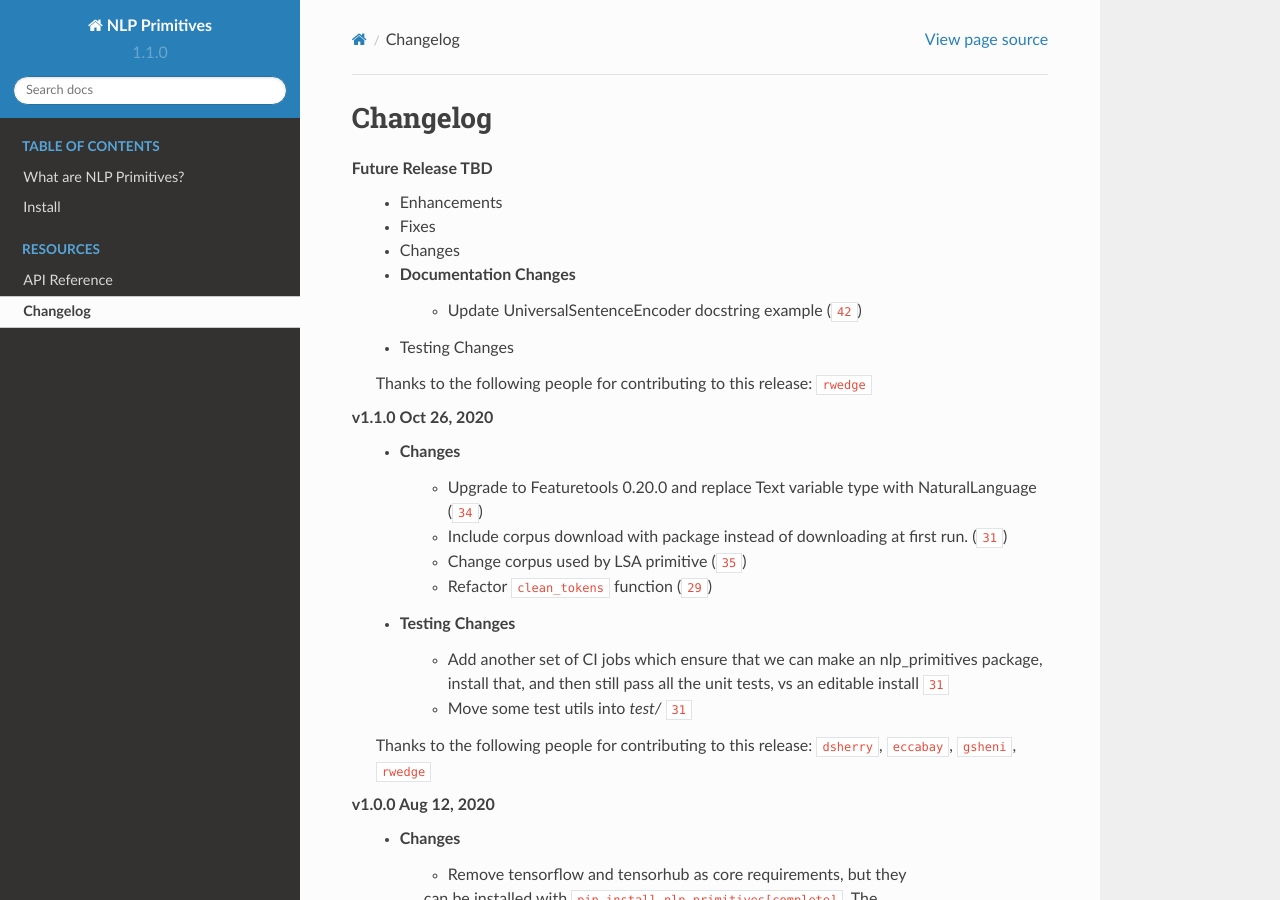
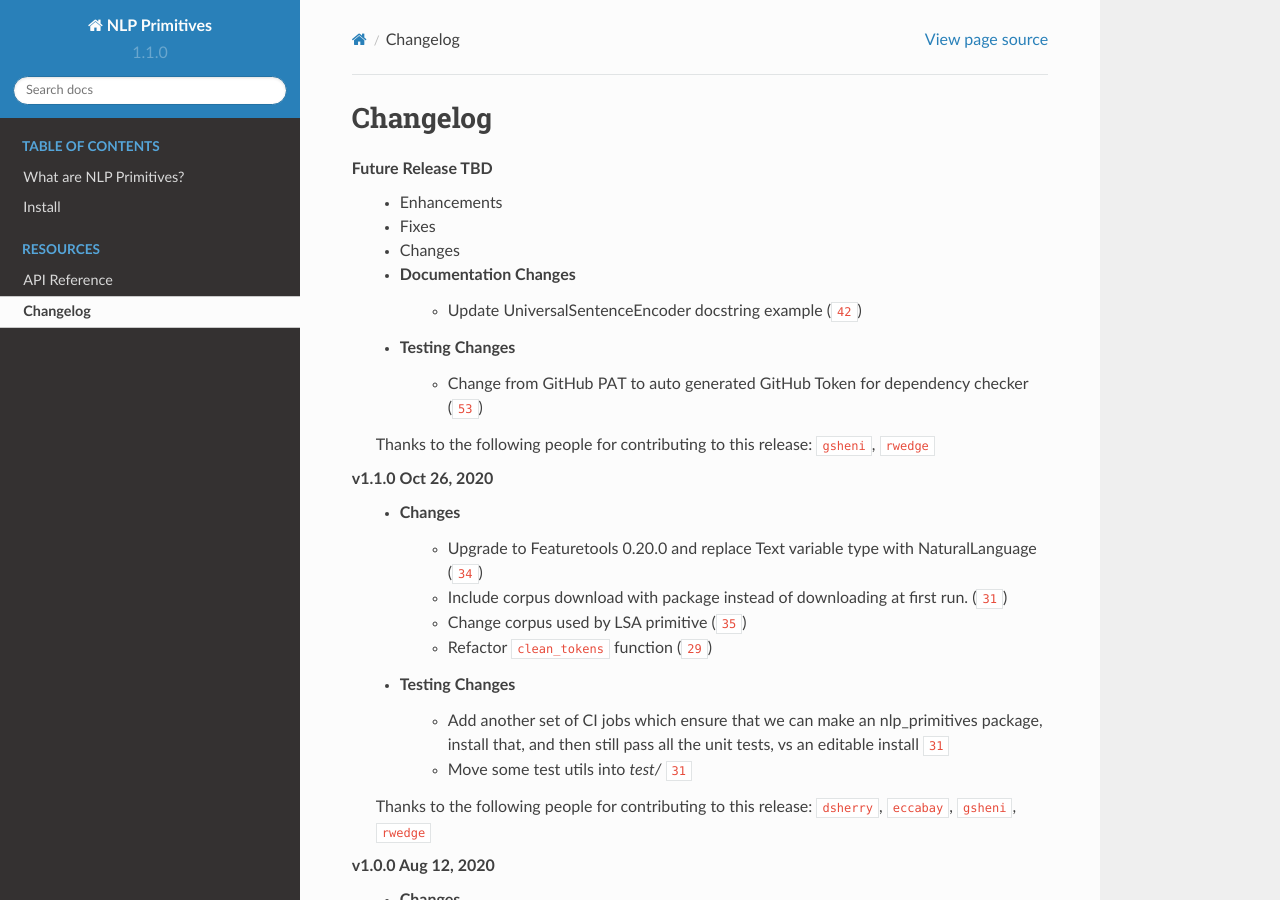
Before and after one commit to alteryx/nlp_primitives, a Sphinx documentation site: the page built from docs/source/changelog.rst, in a window 1280 px wide and 900 px high. Built offline with Sphinx 7.4.7 and the Read the Docs theme 2.0.0, drawn with Linux system fonts in a browser that asks for light colours; cross-references to code outside the pages are shown as plain code.

Commit message:
Update changelog.rst

```diff
--- a/docs/source/changelog.rst
+++ b/docs/source/changelog.rst
@@ -8,9 +8,10 @@ Changelog
     * Documentation Changes
         * Update UniversalSentenceEncoder docstring example (:pr:`42`)
     * Testing Changes
+        * Change from GitHub PAT to auto generated GitHub Token for dependency checker (:pr:`53`)
 
     Thanks to the following people for contributing to this release:
-    :user:`rwedge`
+    :user:`gsheni`, :user:`rwedge`
 
 **v1.1.0** Oct 26, 2020
     * Changes
```
